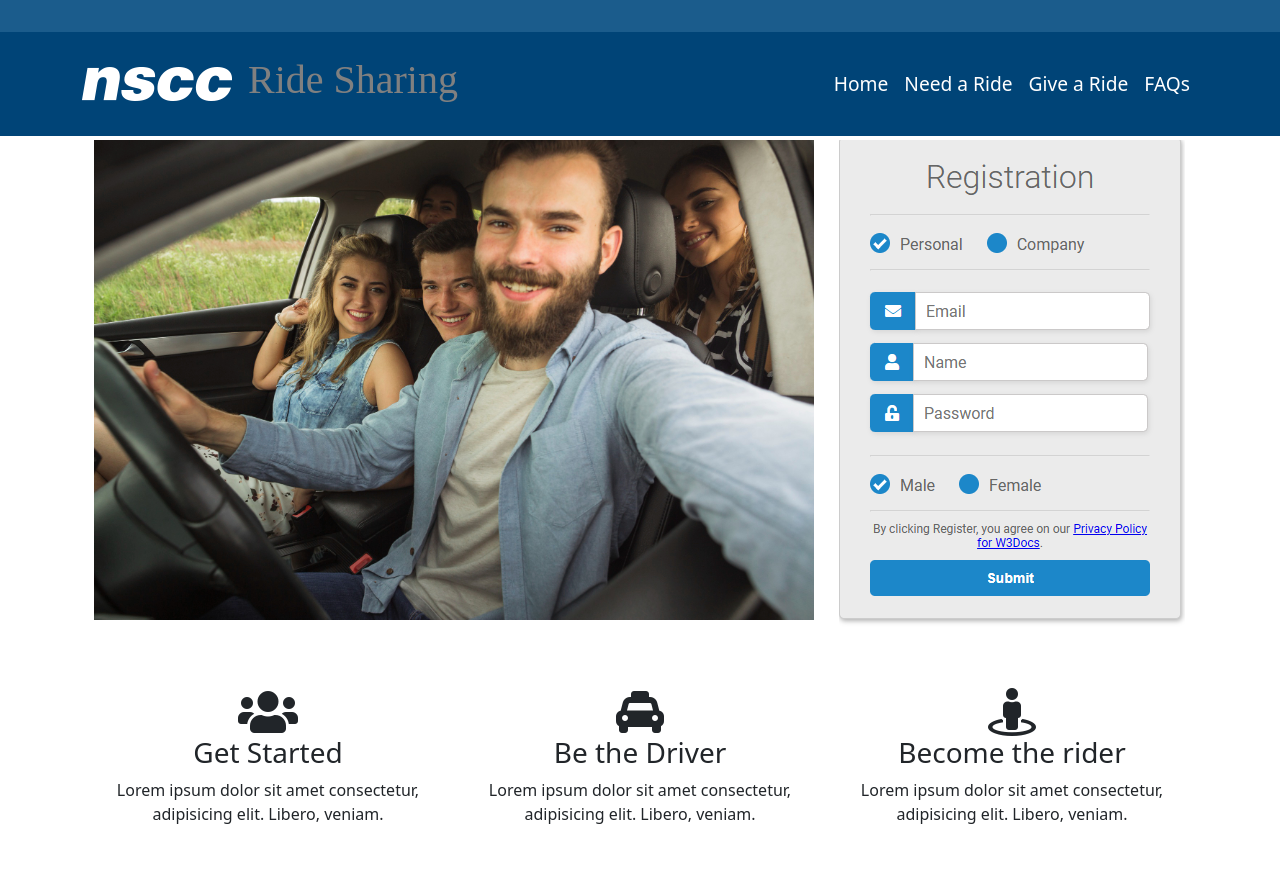
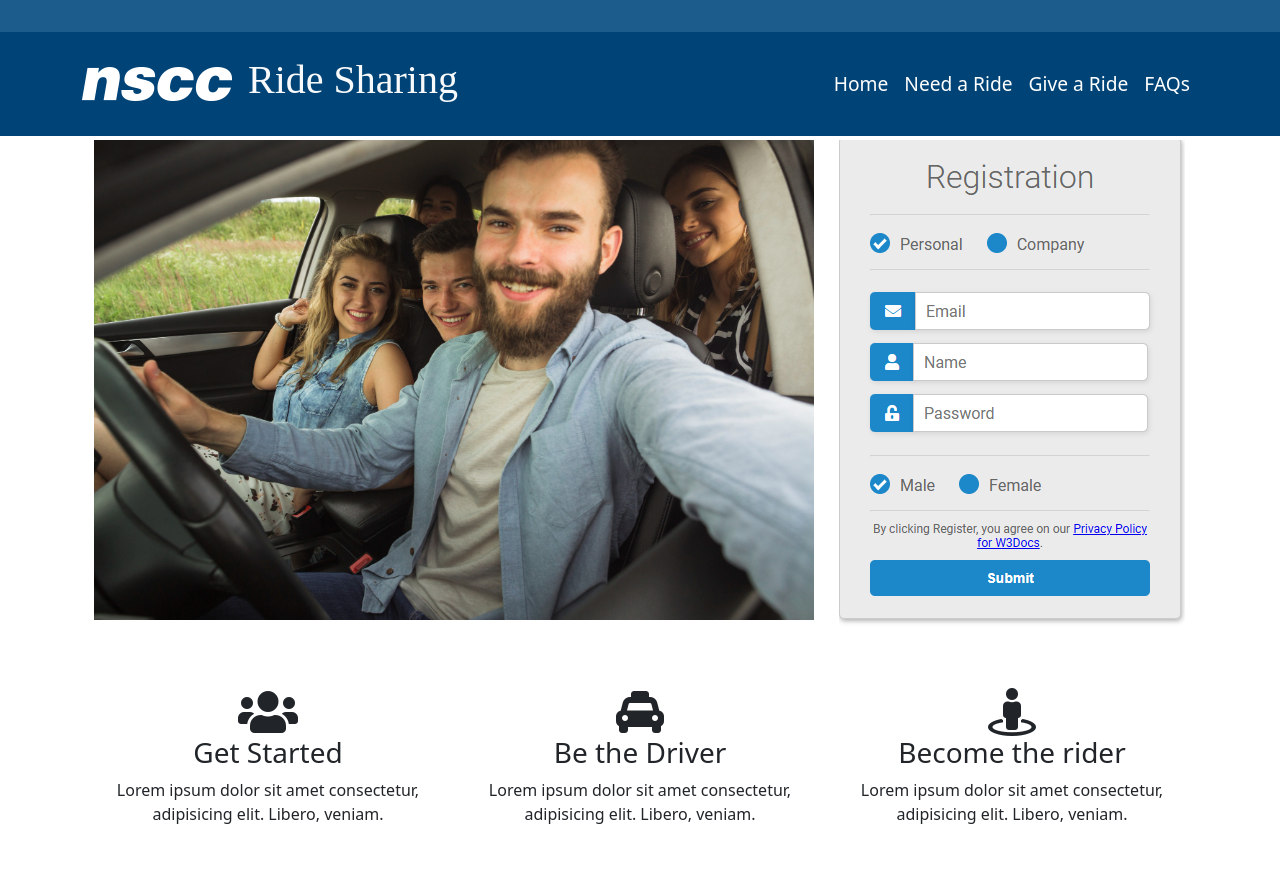
Before and after one commit to m2bass/rideSharingSite, a plain HTML site: page index.html in a window 1280 px wide. Shown: the top 869 px of the page. Drawn offline with nearby package versions, Linux system fonts and the light colour scheme; files that its build step writes are made by us from their sources.

Commit message:
Update index.html

```diff
--- a/index.html
+++ b/index.html
@@ -31,7 +31,7 @@
                 <div class="container">
                 <a class="navbar-brand" href="#">
                     <img src="images/nscc-logo.png" width="150" height="34" alt="NSCC Logo"></a>
-                    <h1 class="d-inline align-middle">Ride Sharing</h1>
+                    <h1 class="d-inline align-middle text-light">Ride Sharing</h1>
                 <!--Toggle buttion for nav-->
                 <button class="navbar-toggler" type="button" data-bs-toggle="collapse" data-bs-target="#collapsibleNavbar">
                     <span class="navbar-toggler-icon"></span>
```
